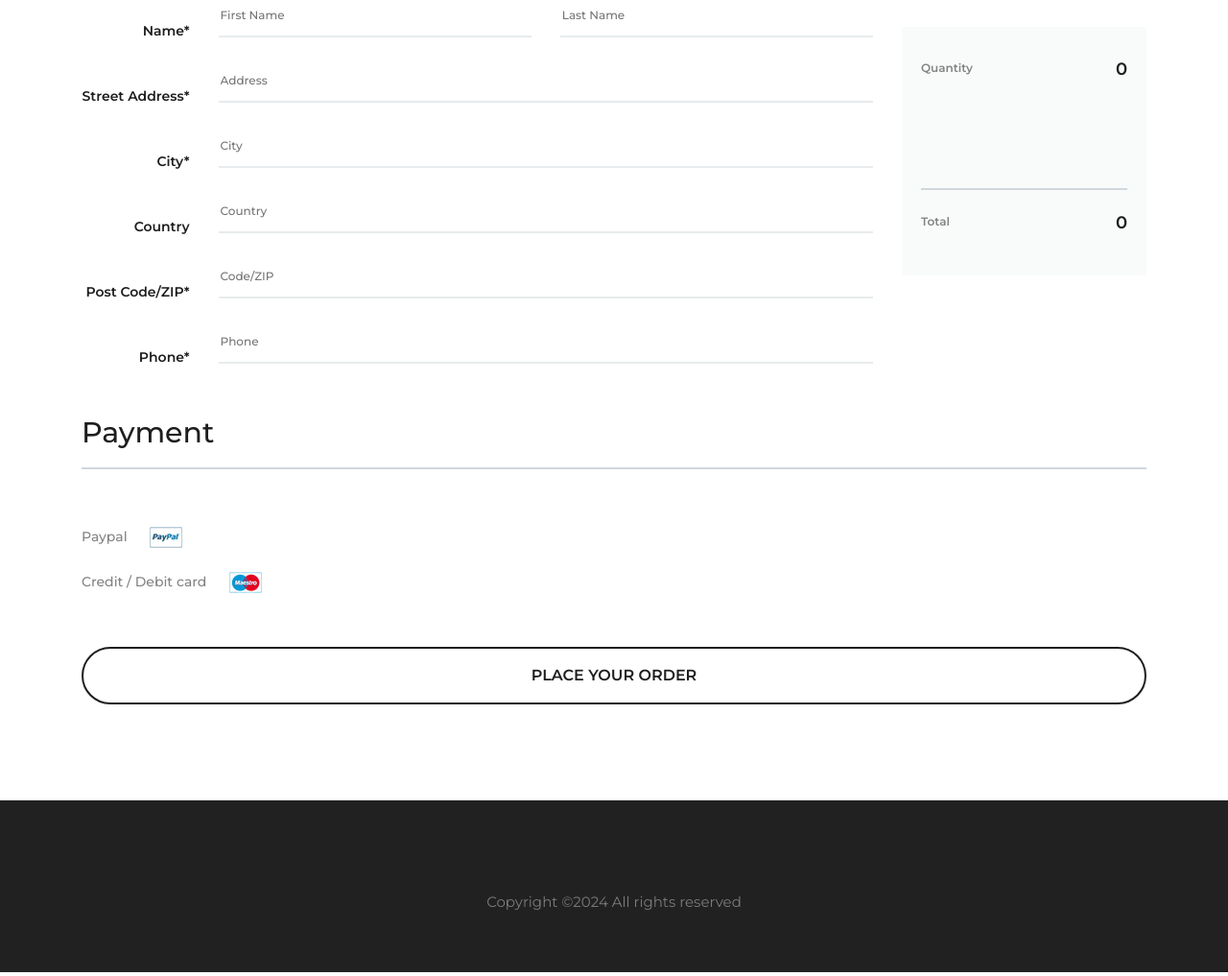
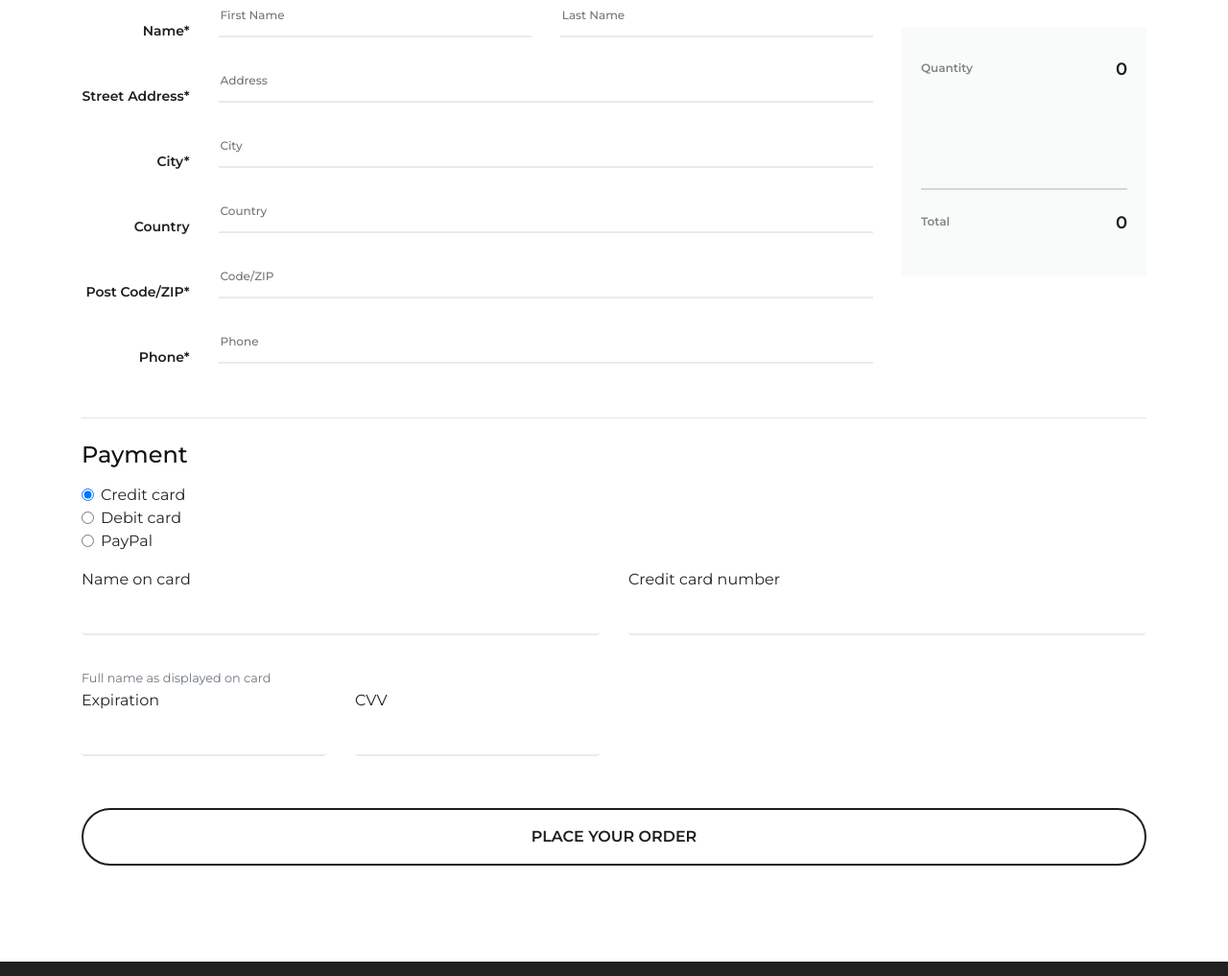
Before and after one commit to boutamente-abdessamad/Voile-Style---simple-site, a plain HTML site: page check-out.html in a window 1280 px wide. Shown: the part 443-1460 px from the top of the page at 96% size. Drawn offline with Linux system fonts and the light colour scheme.

Commit message:
add payment form

```diff
--- a/check-out.html
+++ b/check-out.html
@@ -130,14 +130,62 @@
 
                     </div>
                 </div>
+                <hr class="my-4">
+
+                <h4 class="mb-3">Payment</h4>
+
+                <div class="my-3">
+                  <div class="form-check">
+                    <input id="credit" name="paymentMethod" type="radio" class="form-check-input" checked="" required="">
+                    <label class="form-check-label" for="credit">Credit card</label>
+                  </div>
+                  <div class="form-check">
+                    <input id="debit" name="paymentMethod" type="radio" class="form-check-input" required="">
+                    <label class="form-check-label" for="debit">Debit card</label>
+                  </div>
+                  <div class="form-check">
+                    <input id="paypal" name="paymentMethod" type="radio" class="form-check-input" required="">
+                    <label class="form-check-label" for="paypal">PayPal</label>
+                  </div>
+                </div>
+
+                <div class="row gy-3">
+                  <div class="col-md-6">
+                    <label for="cc-name" class="form-label">Name on card</label>
+                    <input type="text" class="form-control" id="cc-name" placeholder="" required="">
+                    <small class="text-muted">Full name as displayed on card</small>
+                    <div class="invalid-feedback">
+                      Name on card is required
+                    </div>
+                  </div>
+
+                  <div class="col-md-6">
+                    <label for="cc-number" class="form-label">Credit card number</label>
+                    <input type="text" class="form-control" id="cc-number" placeholder="" required="">
+                    <div class="invalid-feedback">
+                      Credit card number is required
+                    </div>
+                  </div>
+
+                  <div class="col-md-3">
+                    <label for="cc-expiration" class="form-label">Expiration</label>
+                    <input type="text" class="form-control" id="cc-expiration" placeholder="" required="">
+                    <div class="invalid-feedback">
+                      Expiration date required
+                    </div>
+                  </div>
+
+                  <div class="col-md-3">
+                    <label for="cc-cvv" class="form-label">CVV</label>
+                    <input type="text" class="form-control" id="cc-cvv" placeholder="" required="">
+                    <div class="invalid-feedback">
+                      Security code required
+                    </div>
+                  </div>
+                </div>
                 <div class="row">
                     <div class="col-lg-12">
                         <div class="payment-method">
-                            <h3>Payment</h3>
-                            <ul>
-                                <li>Paypal <img src="img/paypal.jpg" alt=""></li>
-                                <li>Credit / Debit card <img src="img/mastercard.jpg" alt=""></li>
-                            </ul>
                             <button type="submit">Place your order</button>
                         </div>
                     </div>
```
